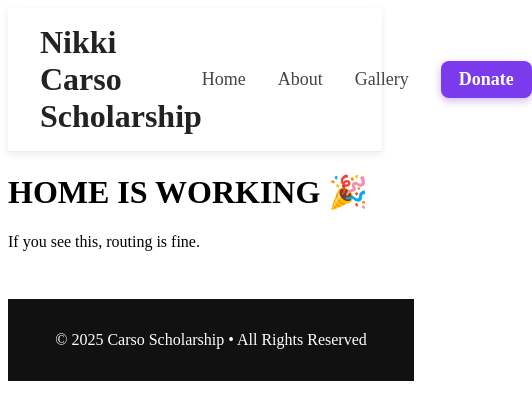
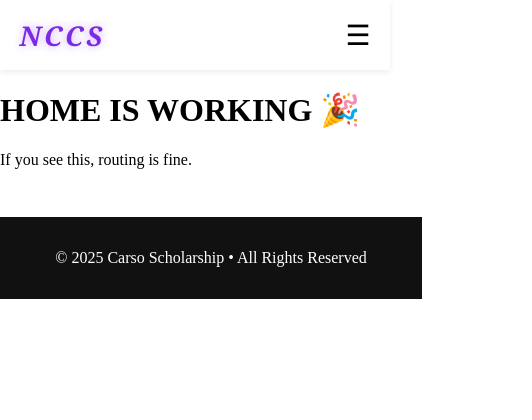
Before and after one commit to DrakeCarso/Nikki-Scholarship-Website, a React (Vite) app: page / in a window 390 px wide. Shown: the top 420 px of the page, 532 px wide, since content can reach past the window. Built offline with nearby package versions, Linux system fonts and the light colour scheme.

Commit message:
Working navbar, mobile optimized. Beginning to integrate stripe now, making development branch

```diff
--- a/src/components/Navbar.jsx
+++ b/src/components/Navbar.jsx
@@ -1,14 +1,20 @@
 import { Link } from "react-router-dom";
+import { useState } from "react";
 import "../styles/Navbar.css";
 
 export default function Navbar() {
+  const [menuOpen, setMenuOpen] = useState(false);
+
   return (
     <nav className="navbar">
       <div className="nav-inner">
+
+        {/* LEFT — LOGO */}
         <div className="nav-logo">
-      <Link to="/">Nikki Carso Scholarship</Link>
+          <Link to="/">NCCS</Link>
         </div>
 
+        {/* RIGHT — DESKTOP LINKS */}
         <div className="nav-links">
           <Link to="/">Home</Link>
           <Link to="/about">About</Link>
@@ -16,8 +22,30 @@ export default function Navbar() {
           <Link to="/donate" className="donate-btn">Donate</Link>
         </div>
 
+        {/* RIGHT — MOBILE HAMBURGER */}
+        <div
+          className="hamburger"
+          onClick={() => setMenuOpen(!menuOpen)}
+        >
+          ☰
+        </div>
+      </div>
 
+      {/* MOBILE DROPDOWN MENU */}
+      {menuOpen && (
+        <div className="mobile-menu">
+          <Link to="/" onClick={() => setMenuOpen(false)}>Home</Link>
+          <Link to="/about" onClick={() => setMenuOpen(false)}>About</Link>
+          <Link to="/gallery" onClick={() => setMenuOpen(false)}>Gallery</Link>
+          <Link
+            to="/donate"
+            className="donate-btn mobile-donate"
+            onClick={() => setMenuOpen(false)}
+          >
+            Donate
+          </Link>
         </div>
+      )}
     </nav>
   );
 }
--- a/src/styles/Navbar.css
+++ b/src/styles/Navbar.css
@@ -1,76 +1,154 @@
+body {
+  margin: 0;
+  padding: 0;
+}
+
 .navbar {
   width: 100%;
-  background-color: white;
-  border-bottom: 1px solid #eee;
-  padding: 1rem 0;
-
-  /* ✨ Add this shadow */
-  box-shadow: 0 2px 8px rgba(0, 0, 0, 0.08);
+  background: white;
+  box-shadow: 0 2px 6px rgba(0,0,0,0.08);
   position: sticky;
   top: 0;
-  z-index: 999;
+  z-index: 1000;
 }
 
 .nav-inner {
-  width: 100%;
+  max-width: 1200px;
+  margin: auto;
+  height: 70px;
   display: flex;
   align-items: center;
-  justify-content: space-between;
-  max-width: 800px;
-  margin: 0 auto;
-  padding: 0 2rem;
+  justify-content: space-evenly;
+  padding: 0 1.2rem;
 }
 
-
-/* Center the title perfectly */
-.nav-logo {
-  flex: 1;
-  display: flex;
-  justify-content: start;
+/* Logo */
+.nav-logo a {
+  color: #7c2ae8;
+  font-size: 32px;
+  font-weight: 700;
+  text-decoration: none;
+  font-family: "Georgia";
+  font-style: italic;
+  text-shadow: 0 0 8px rgba(124, 42, 232, 0.4);
+  text-decoration: none;
+  letter-spacing: 3px;
 }
 
-.nav-logo a {
-  font-size: 32px;
-  font-weight: 600;
-  text-decoration: rebeccapurple;
-  color: #222;
-}
-
-/* Right-side links */
+/* Desktop links */
 .nav-links {
-  flex: 1;
   display: flex;
   align-items: center;
-  justify-content: flex-end;
-  gap: 2rem;
+  gap: 1.8rem;
 }
 
 .nav-links a {
   text-decoration: none;
-  color: #444;
-  font-size: 18px;
-  transition: 0.2s ease;
+  color: #333;
+  font-size: 20px;
+  transition: 0.2s;
 }
 
 .nav-links a:hover {
-  color: #000;
+  color: #5a3db9;  /* purple hover */
 }
 
+/* Donate button */
 .donate-btn {
-  background-color: #7c3aed; /* Purple 600 */
+  background: #7b3fe4;
+  padding: 8px 18px;
+  border-radius: 6px;
   color: white !important;
-  padding: 8px 18px;
-  border-radius: 8px;
   font-weight: 600;
-  border: none;
-  cursor: pointer;
-
-  box-shadow: 0 3px 8px rgba(124, 58, 237, 0.35);
-  transition: all 0.2s ease;
+  transition: 0.2s;
 }
 
 .donate-btn:hover {
-  background-color: #6d28d9; /* Purple 700 */
-  box-shadow: 0 5px 14px rgba(124, 58, 237, 0.5);
-  transform: translateY(-2px);
+  background: #6932c0;
 }
+
+/* ================= MOBILE MENU ================= */
+.hamburger {
+  display: none;
+  font-size: 28px;
+  cursor: pointer;
+}
+
+/* Dropdown container */
+.mobile-menu {
+  display: none;
+}
+
+@media (max-width: 768px) {
+
+
+  /* LOGO */
+.nav-logo a {
+  font-size: 1.7rem;
+  font-weight: 700;
+  font-style: italic;
+  color: #7c2ae8;                  /* Purple */
+  text-shadow: 0 0 8px rgba(124, 42, 232, 0.4);
+  text-decoration: none;
+  letter-spacing: 3px;
+}
+
+/* Align navbar left + right */
+.nav-inner {
+  display: flex;
+  justify-content: space-between;
+  align-items: center;
+  width: 90%;
+}
+  .nav-links {
+    display: none;
+  }
+
+  .hamburger {
+    display: block;
+  }
+
+  /* Fancy dropdown card */
+  .mobile-menu {
+    display: block;
+    background: white;
+    border-radius: 12px;
+    box-shadow: 0 6px 18px rgba(0,0,0,0.12);
+    margin: 0.5rem auto;
+    width: 92%;
+    padding: 1rem 1.2rem;
+    animation: slideDown 0.25s ease-out;
+  }
+
+  .mobile-menu a {
+    display: block;
+    padding: 12px 0;
+    font-size: 1.05rem;
+    border-bottom: 1px solid #eee;
+    color: #333;
+    text-decoration: none;
+  }
+
+  .mobile-menu a:last-child {
+    border-bottom: none;
+  }
+
+  .mobile-menu .donate-btn {
+    margin-top: 1rem;
+    width: 100%;
+    text-align: center;
+    display: block;
+  }
+}
+
+/* Smooth dropdown animation */
+@keyframes slideDown {
+  from {
+    opacity: 0;
+    transform: translateY(-10px);
+  }
+  to {
+    opacity: 1;
+    transform: translateY(0);
+  }
+}
```
Lines whose indentation alone changed are shown as unchanged.
